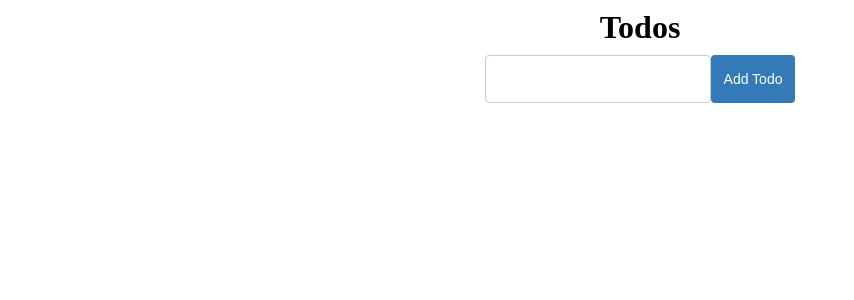
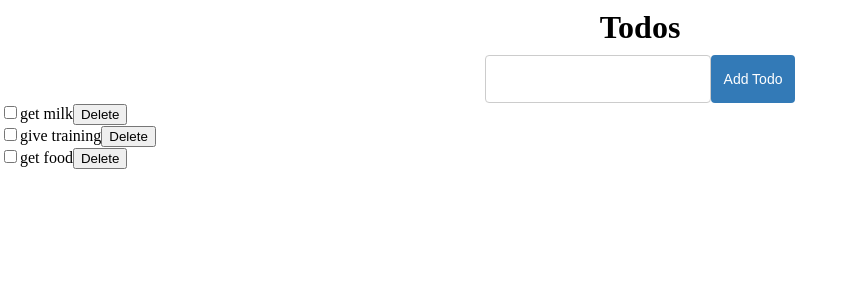
Before and after one commit to coder4affine/innoserve_capita, a React app: page / in a window 1280 px wide. Shown: the top 300 px of the page, without its empty margins (0-854 px from the left). Built offline with nearby package versions, Linux system fonts and the light colour scheme; data requests are answered from the project's data file.

Commit message:
commit code

```diff
--- /dev/null
+++ b/db.json
@@ -0,0 +1,19 @@
+{
+  "todos": [
+    {
+      "id": 1,
+      "text": "get milk",
+      "isDone": false
+    },
+    {
+      "text": "give training",
+      "isDone": false,
+      "id": 2
+    },
+    {
+      "text": "get food",
+      "isDone": false,
+      "id": 3
+    }
+  ]
+}
--- a/package.json
+++ b/package.json
@@ -21,6 +21,7 @@
   "devDependencies": {
     "@babel/core": "^7.7.7",
     "@babel/plugin-proposal-class-properties": "^7.7.4",
+    "@babel/plugin-transform-runtime": "^7.7.6",
     "@babel/preset-env": "^7.7.7",
     "@babel/preset-react": "^7.7.4",
     "autoprefixer": "^9.7.3",
--- a/src/Todos/index.js
+++ b/src/Todos/index.js
@@ -9,7 +9,22 @@ class index extends Component {
     this.state = {
       todoText: '',
       todos: [],
+      error: false,
+      loading: false,
     };
+  }
+
+  async componentDidMount() {
+    this.setState({ loading: true });
+    try {
+      const res = await fetch('http://localhost:3004/todos');
+      const todos = await res.json();
+      this.setState({ todos });
+    } catch (error) {
+      this.setState({ error: error.message });
+    } finally {
+      this.setState({ loading: false });
+    }
   }
 
   clickMe = () => {};
@@ -18,13 +33,31 @@ class index extends Component {
     this.setState({ [e.target.name]: e.target.value });
   };
 
-  addTodo = () => {
+  addTodo = async e => {
+    e.preventDefault();
     const { todoText, todos } = this.state;
+    this.setState({ loading: true });
+    try {
+      const res = await fetch('http://localhost:3004/todos', {
+        method: 'POST',
+        body: JSON.stringify({ text: todoText, isDone: false }),
+        headers: {
+          'Content-Type': 'application/json',
+          accept: 'application/json',
+        },
+      });
+      const todo = await res.json();
+      this.setState({ todos: [...todos, todo], todoText: '' });
+    } catch (error) {
+      this.setState({ error: error.message });
+    } finally {
+      this.setState({ loading: false });
+    }
 
-    this.setState({
-      todos: [...todos, { id: new Date().getTime(), text: todoText, isDone: false }],
-      todoText: '',
-    });
+    // this.setState({
+    //   todos: [...todos, { id: new Date().getTime(), text: todoText, isDone: false }],
+    //   todoText: '',
+    // });
   };
 
   changeStatus = todo => {
@@ -52,7 +85,10 @@ class index extends Component {
   };
 
   render() {
-    const { todoText, todos } = this.state;
+    const { todoText, todos, error, loading } = this.state;
+    if (error) {
+      return <h1>{error}</h1>;
+    }
     return (
       <div className="container">
         <div
@@ -66,6 +102,7 @@ class index extends Component {
           <h1>Todos</h1>
         </div>
         <div style={{ display: 'flex', flex: 1, flexDirection: 'column' }} id="body">
+          <form onSubmit={this.addTodo}>
             <div style={{ display: 'flex', justifyContent: 'center' }}>
               <input
                 type="text"
@@ -85,11 +122,11 @@ class index extends Component {
                 value={todoText}
                 onChange={this.changeText}
               />
-            <button type="button" className="btn btn-primary" onClick={this.addTodo}>
+              <button type="submit" disabled={loading} className="btn btn-primary">
                 Add Todo
               </button>
             </div>
-
+          </form>
           <div>
             {todos.map(todo => (
               <div key={todo.id}>
```
Also changed, not shown: .babelrc, .eslintrc.json, 2 other files (tests, documents, lock files or other folders). Lines whose indentation alone changed are shown as unchanged.
